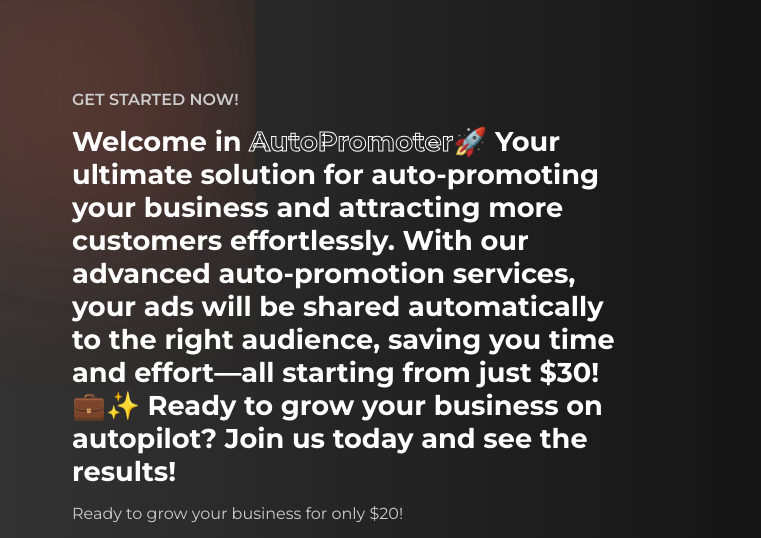
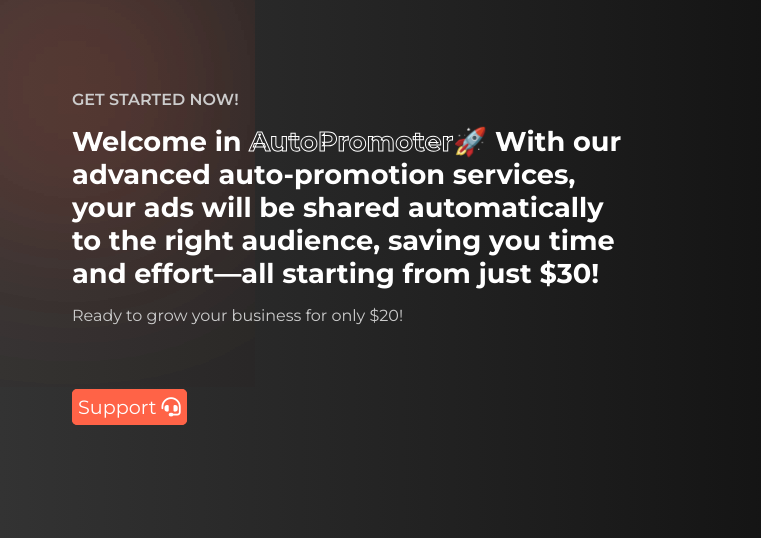
Before and after one commit to drugc/wrwert34vfw4ara34wrfwerwefwe, a plain HTML site: page index.html in a window 1280 px wide. Shown: the part 122-660 px from the top of the page, 0-761 px from the left. Drawn offline with Linux system fonts and the light colour scheme; grey boxes are pictures that could not be loaded.

Commit message:
Update index.html

```diff
--- a/index.html
+++ b/index.html
@@ -26,7 +26,7 @@
             <span class="blur"></span>
             <span class="blur"></span>
             <h4>GET STARTED NOW!</h4>
-          <h1>Welcome in <span> AutoPromoter🚀 </span> Your ultimate solution for auto-promoting your business and attracting more customers effortlessly. With our advanced auto-promotion services, your ads will be shared automatically to the right audience, saving you time and effort—all starting from just $30! 💼✨ Ready to grow your business on autopilot? Join us today and see the results!</h1>
+          <h1>Welcome in <span> AutoPromoter🚀 </span>  With our advanced auto-promotion services, your ads will be shared automatically to the right audience, saving you time and effort—all starting from just $30!</h1>
          <p>Ready to grow your business for only $20!</p>
             <br> <br>
             <a class="btn" href="https://t.me/Pisst">Support  <i class="fa-solid fa-headset"></i></a>
```
